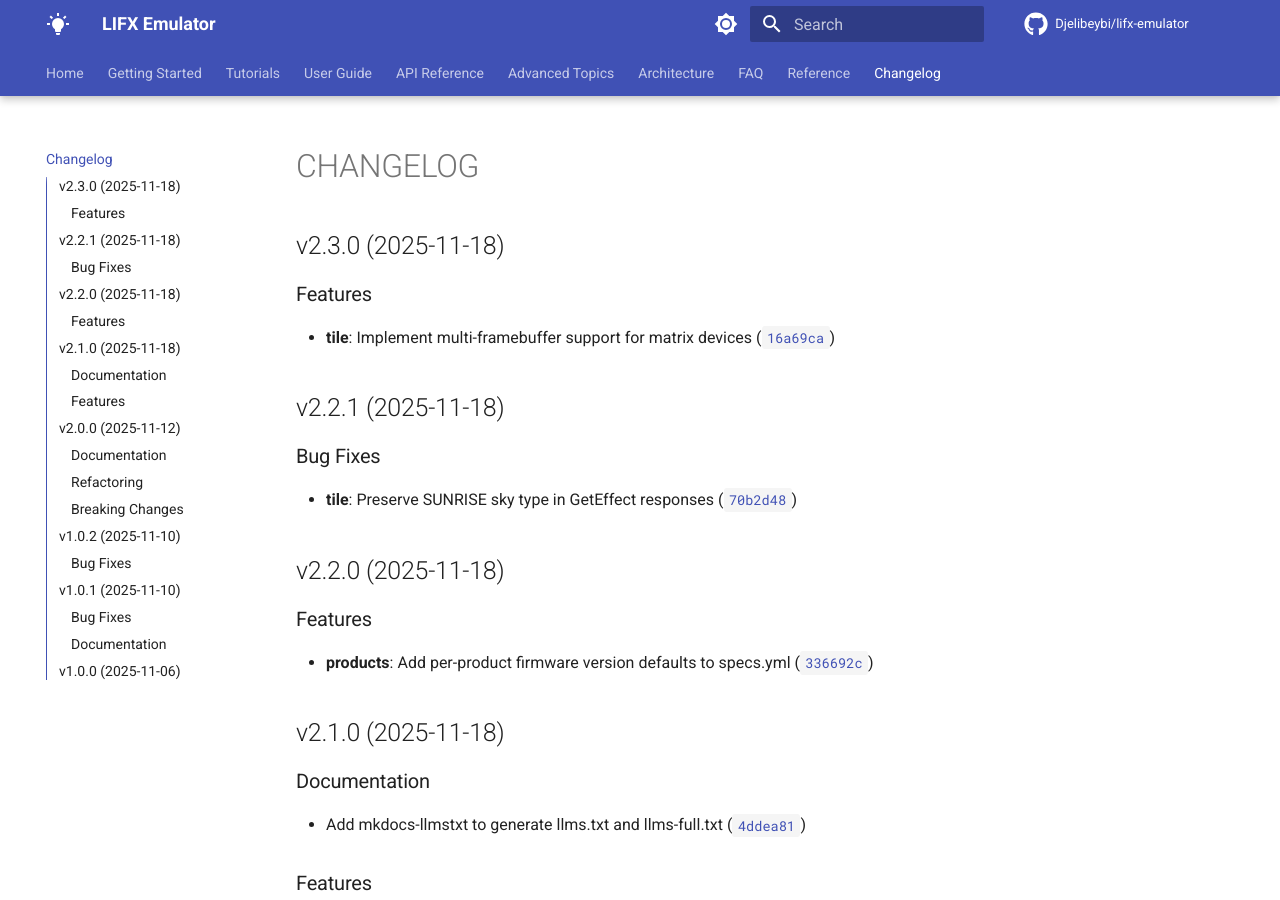
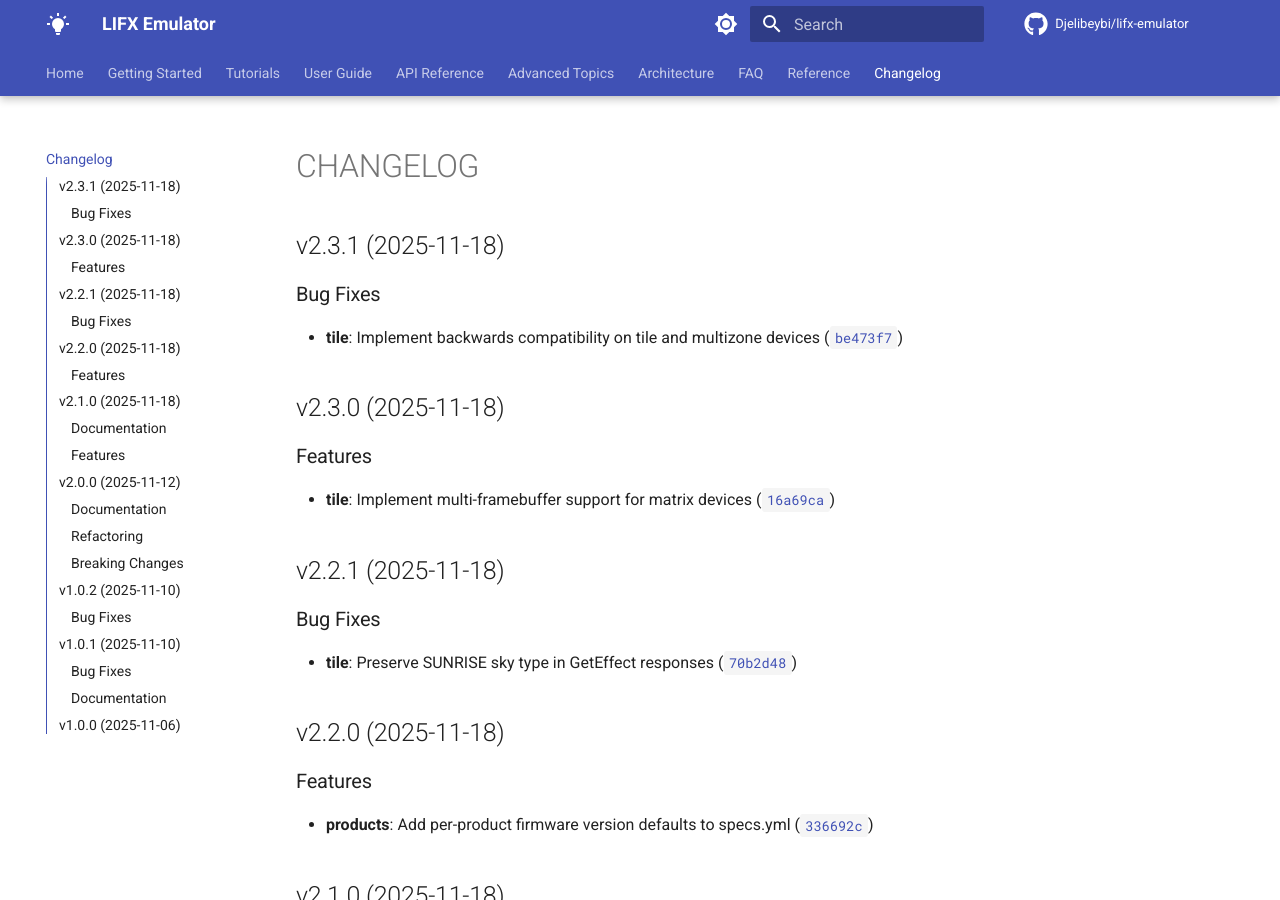
Before and after one commit to Djelibeybi/lifx-emulator, an MkDocs documentation site: the page built from docs/changelog.md, in a window 1280 px wide and 900 px high. Built offline with MkDocs 1.6.1 and Material for MkDocs 9.7.7, drawn with Linux system fonts in a browser that asks for light colours; comment, search, counter and statistics services are not loaded; the version menu is left out.

Commit message:
2.3.1
Automatically generated by python-semantic-release

```diff
--- a/docs/changelog.md
+++ b/docs/changelog.md
@@ -1,6 +1,14 @@
 # CHANGELOG
 
 <!-- version list -->
+
+## v2.3.1 (2025-11-18)
+
+### Bug Fixes
+
+- **tile**: Implement backwards compatibility on tile and multizone devices
+  ([`be473f7`](https://github.com/Djelibeybi/lifx-emulator/commit/be473f74f9a49be7f07082d5bfba16f5d74f46f6))
+
 
 ## v2.3.0 (2025-11-18)
 
--- a/pyproject.toml
+++ b/pyproject.toml
@@ -1,6 +1,6 @@
 [project]
 name = "lifx-emulator"
-version = "2.3.0"
+version = "2.3.1"
 description = "LIFX Emulator for testing LIFX LAN protocol libraries"
 readme = "README.md"
 requires-python = ">=3.11"
```
Also changed, not shown: 1 other file.
